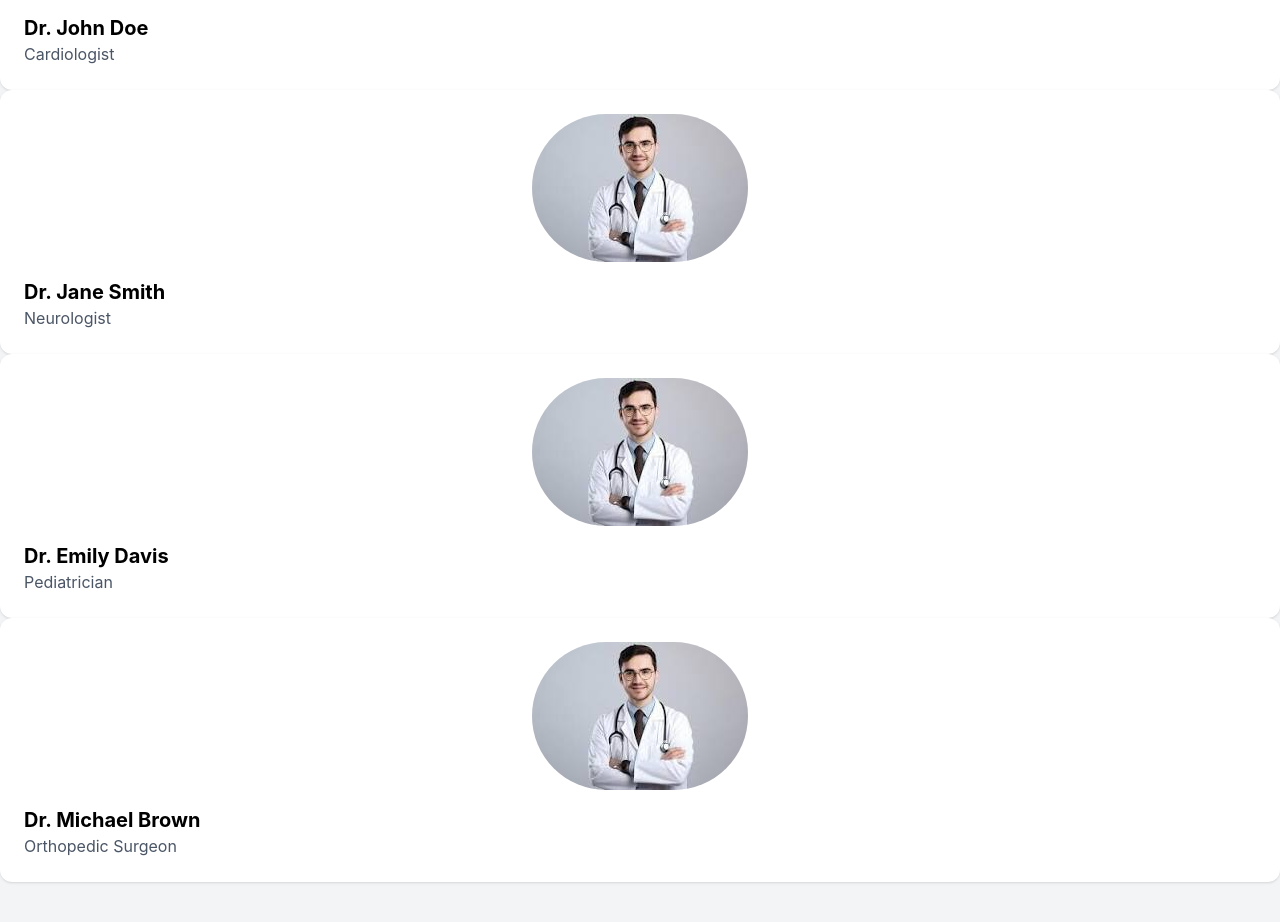
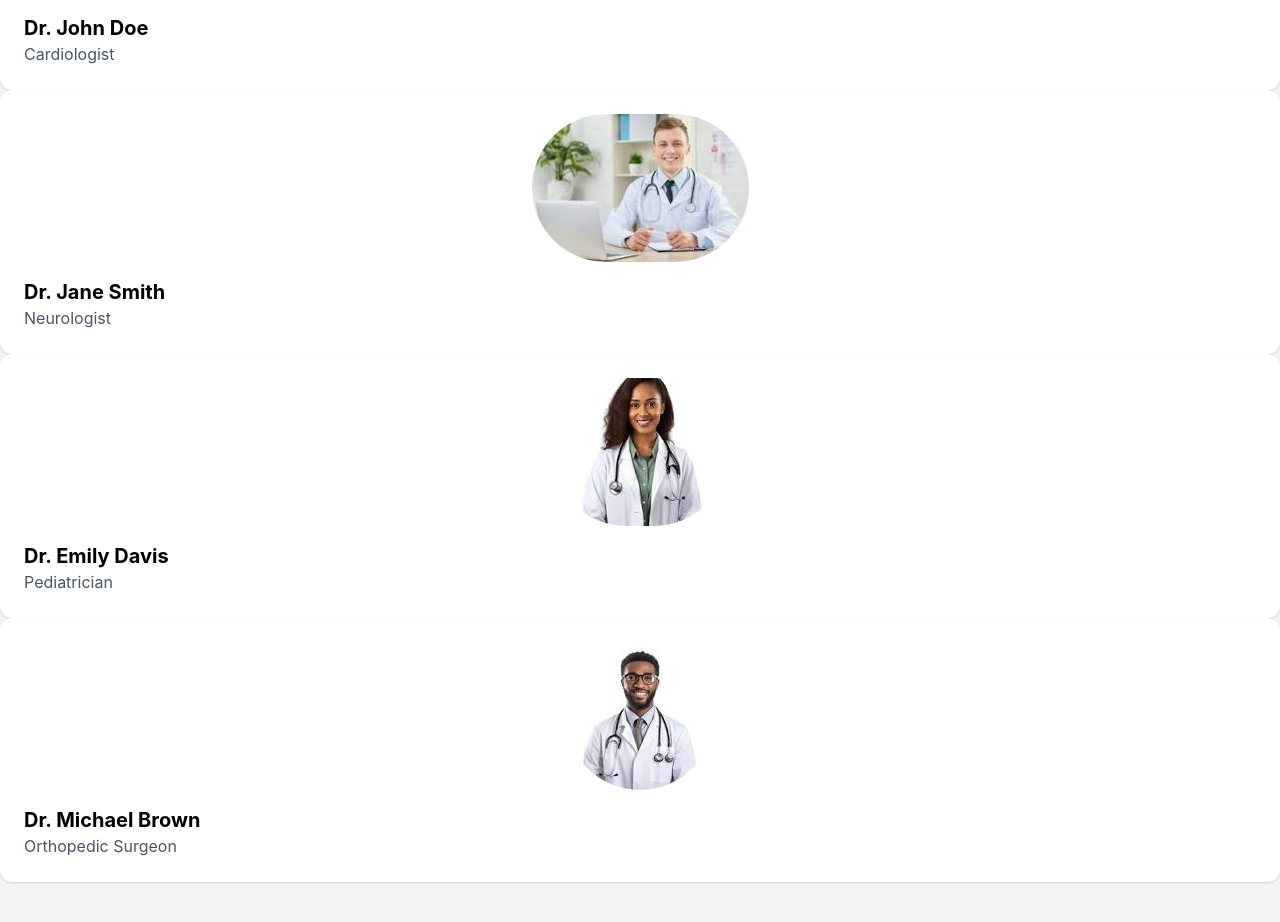
Before and after one commit to Emerance63/react-project, a React (Vite) app: page / in a window 1280 px wide. Shown: the part 1439-2361 px from the top of the page. Built offline with nearby package versions, Linux system fonts and the light colour scheme.

Commit message:
add image on card

```diff
--- a/src/component/Home.jsx
+++ b/src/component/Home.jsx
@@ -2,7 +2,7 @@ import heroImage from "../assets/hospital bg.jpg";
 import doctorImage from "../assets/docture1.jpg";
 import docture2 from "../assets/docture2.jpg";
 import docture3 from "../assets/docture3.jpg";
-import docture4 from "../assets/docture4.jpg";
+ import docture4 from "../assets/docture 4.jpg";
 
 export default function Home() {
   return (
@@ -168,7 +168,7 @@ export default function Home() {
 
           <div className="bg-white p-6 rounded-xl shadow">
             <img
-              src={doctorImage}
+              src={docture2 }
               alt="Dr. Jane Smith"
               className="rounded-full mx-auto mb-4"
             />
@@ -178,7 +178,7 @@ export default function Home() {
 
           <div className="bg-white p-6 rounded-xl shadow">
             <img
-              src={doctorImage}
+              src={docture3}
               alt="Dr. Emily Davis"
               className="rounded-full mx-auto mb-4"
             />
@@ -188,7 +188,7 @@ export default function Home() {
 
           <div className="bg-white p-6 rounded-xl shadow">
             <img
-              src={doctorImage}
+              src={docture4}
               alt="Dr. Michael Brown"
               className="rounded-full mx-auto mb-4"
             />
```
Also changed, not shown: 1 other file (tests, documents, lock files or other folders).
